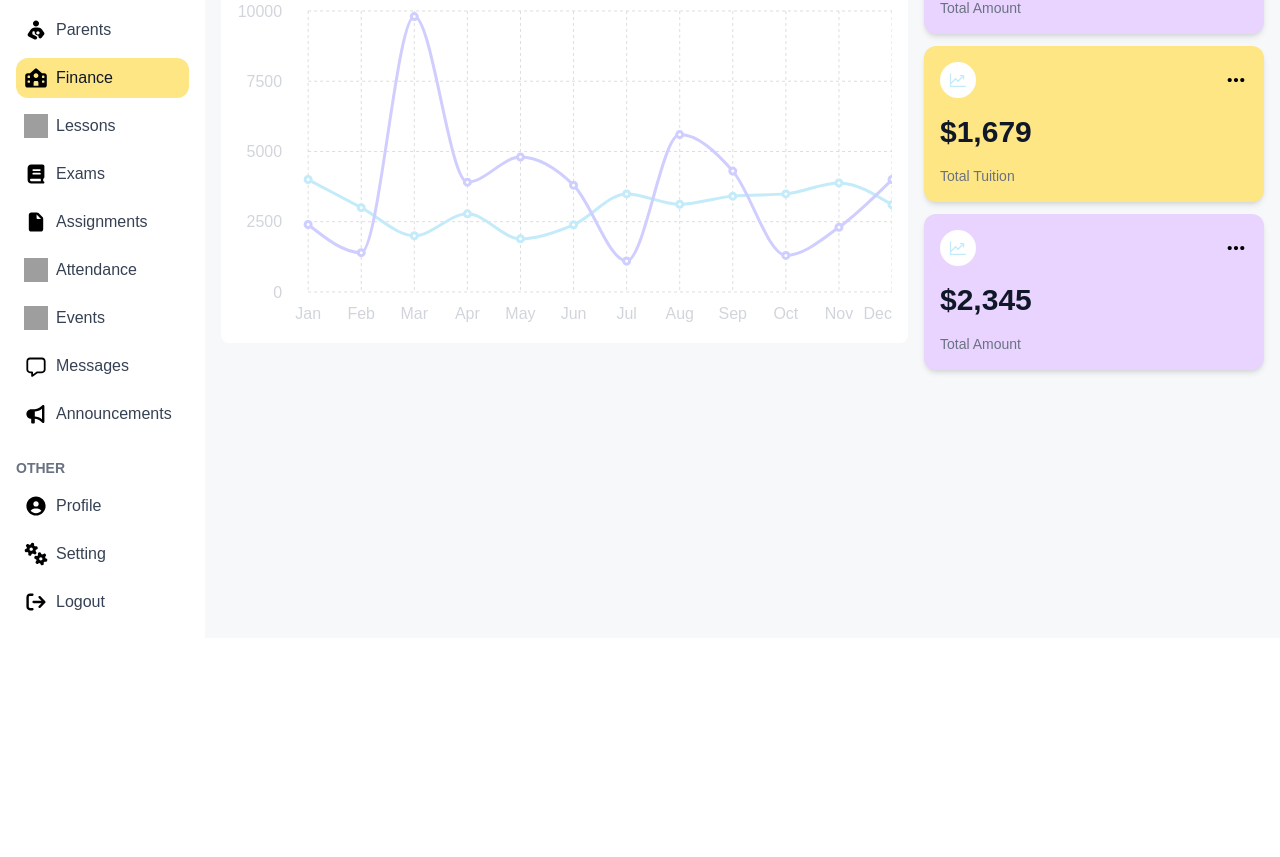
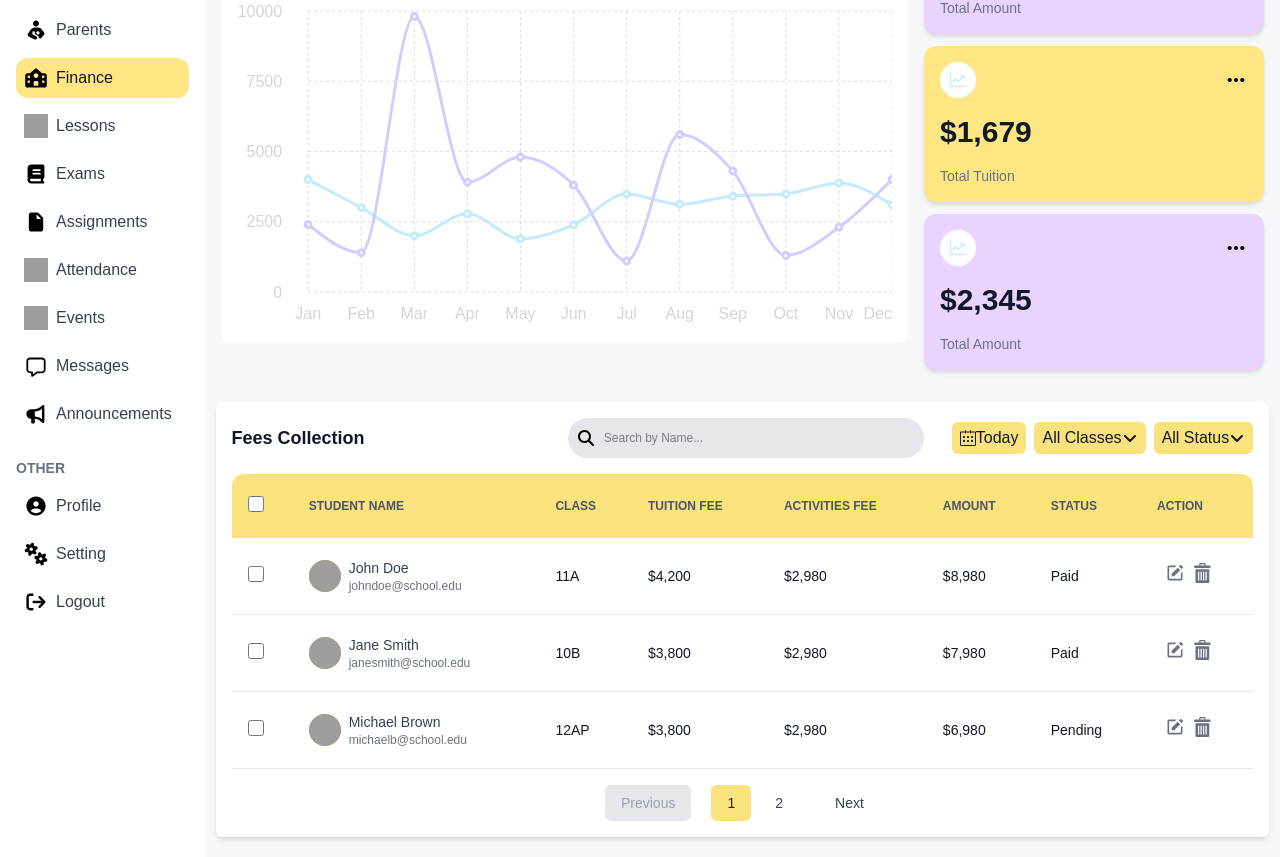
Before and after one commit to chricmako6/dashboard-arusha-premium, a Next.js app: page /dashboard/finance in a window 1280 px wide. Shown: the part 230-1087 px from the top of the page. Before the commit the page ends 868 px from the top, so only its background shows below. Built offline with nearby package versions, Linux system fonts and the light colour scheme; grey boxes are pictures that could not be loaded.

Commit message:
some update to the finance table

```diff
--- a/app/dashboard/finance/page.jsx
+++ b/app/dashboard/finance/page.jsx
@@ -1,16 +1,22 @@
 import FinanceCard from '@/components/FinanceCard'
+import FinanceTable from '@/components/FinanceTable'
 import FinanceUser from '@/components/FinanceUser'
 import React from 'react'
 
 
 function pageFinance() {
   return (
+    <>
     <div className='flex gap-4 p-4 mt-3'>
       <div className='w-full h-[200px]'>
         <FinanceCard />
       </div>
         <FinanceUser />
     </div>
+     <div className="">
+        <FinanceTable />
+      </div>
+    </>
   )
 }
 
--- /dev/null
+++ b/components/FinanceTable.jsx
@@ -0,0 +1,228 @@
+"use client";
+import React, { useState, useRef, useEffect } from "react";
+import Image from "next/image";
+import { ImBin } from "react-icons/im";
+import { SlCalender } from "react-icons/sl";
+import { FaAngleDown } from "react-icons/fa6";
+import { BiSolidEdit } from "react-icons/bi";
+import PaginationComponent from "@/components/ui/PaginationComponent";
+
+function FinanceTable() {
+      const teachers = [
+        {
+          id: 1,
+          name: "John Doe",
+          teacherId: "11A",
+          subject: "$4,200",
+          phone: "$8,980",
+          address: "Paid",
+          email: "johndoe@school.edu",
+          image: "/user1.png",
+          classes: "$2,980",
+        },
+        {
+          id: 2,
+          name: "Jane Smith",
+          teacherId: "10B",
+          subject: "$3,800",
+          phone: "$7,980",
+          address: "Paid",
+          email: "janesmith@school.edu",
+          image: "/user2.png",
+          classes: "$2,980",
+        },
+        {
+          id: 3,
+          name: "Michael Brown",
+          teacherId: "12AP",
+          subject: "$3,800",
+          phone: "$6,980",
+          address: "Pending",
+          email: "michaelb@school.edu",
+          image: "/user3.png",
+          classes: "$2,980",
+        },
+        {
+          id: 4,
+          name: "Sarah Johnson",
+          teacherId: "9C",
+          subject: "$3,800",
+          phone: "$5,980",
+          address: "Pending",
+          email: "sarahj@school.edu",
+          image: "/user4.png",
+          classes: "$2,980",
+        },
+        {
+          id: 5,
+          name: "Sarah Johnson",
+          teacherId: "9CB",
+          subject: "$3,800",
+          phone: "$5,980",
+          address: "Paid",
+          email: "sarahj@school.edu",
+          image: "/user4.png",
+          classes: "$2,980",
+        },
+      ];
+
+      // Pagination state
+      const [currentPage, setCurrentPage] = useState(1);
+      const teachersPerPage = 3;
+
+      const totalPages = Math.ceil(teachers.length / teachersPerPage);
+      const currentTeachers = teachers.slice(
+        (currentPage - 1) * teachersPerPage,
+        currentPage * teachersPerPage
+      );
+
+      // State for selected teacher IDs
+      const [selected, setSelected] = useState([]);
+      const masterRef = useRef(null);
+
+      // Update master checkbox indeterminate state
+      useEffect(() => {
+        if (!masterRef.current) return;
+        const allCount = teachers.length;
+        const selectedCount = selected.length;
+
+        masterRef.current.indeterminate =
+          selectedCount > 0 && selectedCount < allCount;
+      }, [selected, teachers.length]);
+
+      const isAllSelected = selected.length === teachers.length && teachers.length > 0;
+
+      const toggleSelectAll = () => {
+        if (isAllSelected) {
+          setSelected([]);
+        } else {
+          setSelected(teachers.map((t) => t.id));
+        }
+      };
+
+      const toggleSelectOne = (id) => {
+        setSelected((prev) => {
+          if (prev.includes(id)) {
+            return prev.filter((x) => x !== id);
+          } else {
+            return [...prev, id];
+          }
+        });
+      };
+
+   return (
+    <div className="bg-white rounded-md p-4 mt-4 mb-5 shadow-md w-[98%] mx-auto">
+      {/* HEADER SECTION */}
+      <div className="flex justify-between items-center mb-4">
+        <h1 className="text-lg font-semibold">Fees Collection</h1>
+        <span className="flex justify-between items-center gap-2">
+          {/* SEARCH BAR */}
+          <div className="hidden md:flex items-center bg-gray-200 p-1 rounded-full ring-gray-300 px-2 mr-5">
+            <Image
+              src="/search.svg"
+              alt="Search Icon"
+              width={20}
+              height={20}
+              className="w-5 h-5"
+            />
+            <input
+              type="text"
+              placeholder="Search by Name..."
+              className="p-2 w-80 border-none bg-transparent text-xs gap-2 focus:outline-none"
+            />
+          </div>
+          {/* BUTTONS */}
+          <span className="bg-[#fae27c] py-1 px-2 flex rounded-md items-center cursor-pointer hover:bg-yellow-300">
+            <SlCalender />Today
+          </span>
+          <span className="bg-[#fae27c] py-1 px-2 flex rounded-md items-center cursor-pointer hover:bg-yellow-300">
+            All Classes<FaAngleDown />
+          </span>
+          <span className="bg-[#fae27c] py-1 px-2 flex rounded-md items-center cursor-pointer hover:bg-yellow-300">
+             All Status<FaAngleDown />
+          </span>
+        </span>
+      </div>
+
+      {/* TEACHERS TABLE */}
+      <div className="overflow-x-auto">
+        <table className="w-full text-sm text-left border-collapse">
+          <thead className="bg-[#fae27c] rounded-t-md text-gray-600 uppercase text-xs">
+            <tr>
+              <th className="px-4 py-2 rounded-tl-xl">
+                <input
+                  ref={masterRef}
+                  type="checkbox"
+                  checked={isAllSelected}
+                  onChange={toggleSelectAll}
+                  aria-label="Select all teachers"
+                  className="w-4 h-4"
+                />
+              </th>
+              <th className="px-4 py-6">Student Name</th>
+              <th className="px-4 py-6">Class</th>
+              <th className="px-4 py-6">Tuition Fee</th>
+              <th className="px-4 py-6">Activities Fee</th>
+              <th className="px-4 py-6">Amount</th>
+              <th className="px-4 py-6">Status</th>
+              <th className="px-4 py-6 rounded-tr-xl">Action</th>
+            </tr>
+          </thead>
+          <tbody>
+            {currentTeachers.map((t) => {
+              const checked = selected.includes(t.id);
+              return (
+                <tr key={t.id} className="border-b border-gray-200 hover:bg-amber-100">
+                  <td className="px-4 py-2">
+                    <input
+                      type="checkbox"
+                      checked={checked}
+                      onChange={() => toggleSelectOne(t.id)}
+                      aria-label={`Select ${t.name}`}
+                      className="w-4 h-4"
+                    />
+                  </td>
+                  <td className="flex items-center gap-2 px-4 py-5">
+                    <Image
+                      src={t.image}
+                      alt={t.name}
+                      width={30}
+                      height={30}
+                      className="w-8 h-8 rounded-full object-cover bg-amber-400"
+                    />
+                    <div>
+                      <p className="font-medium text-gray-700">{t.name}</p>
+                      <p className="text-xs text-gray-500">{t.email}</p>
+                    </div>
+                  </td>
+                  <td className="px-4 py-5">{t.teacherId}</td>
+                  <td className="px-4 py-5">{t.subject}</td>
+                  <td className="px-4 py-5">{t.classes}</td>
+                  <td className="px-4 py-5">{t.phone}</td>
+                  <td className="px-4 py-5">{t.address}</td>
+                  <td className="px-4 py-5 text-gray-500 text-xl">
+                    <button className="ml-2 hover:text-green-500">
+                      <BiSolidEdit />
+                    </button>
+                    <button className="ml-2 hover:text-red-500">
+                      <ImBin />
+                    </button>
+                  </td>
+                </tr>
+              );
+            })}
+          </tbody>
+        </table>
+      </div>
+
+      {/* PAGINATION SECTION */}
+      <PaginationComponent
+        currentPage={currentPage}
+        totalPages={totalPages}
+        onPageChange={setCurrentPage}
+      />
+    </div>
+  )
+}
+
+export default FinanceTable
```
